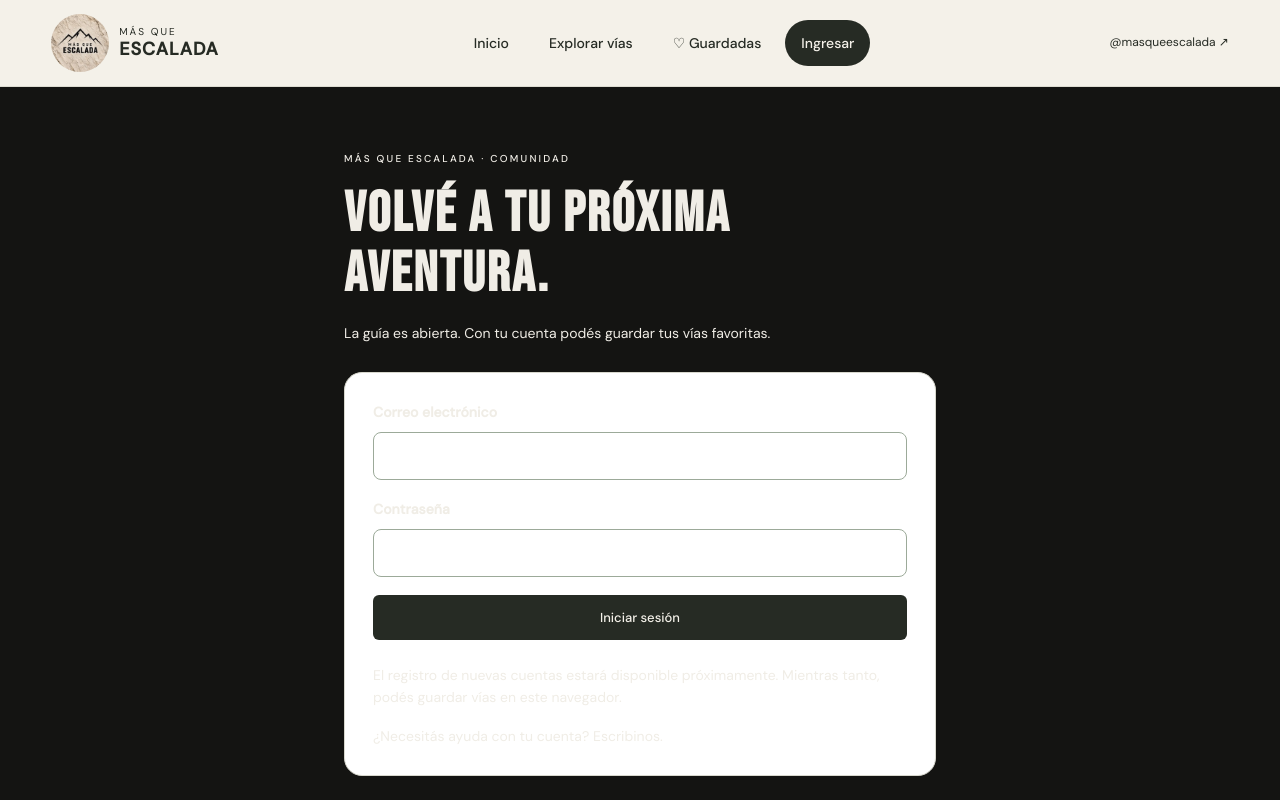
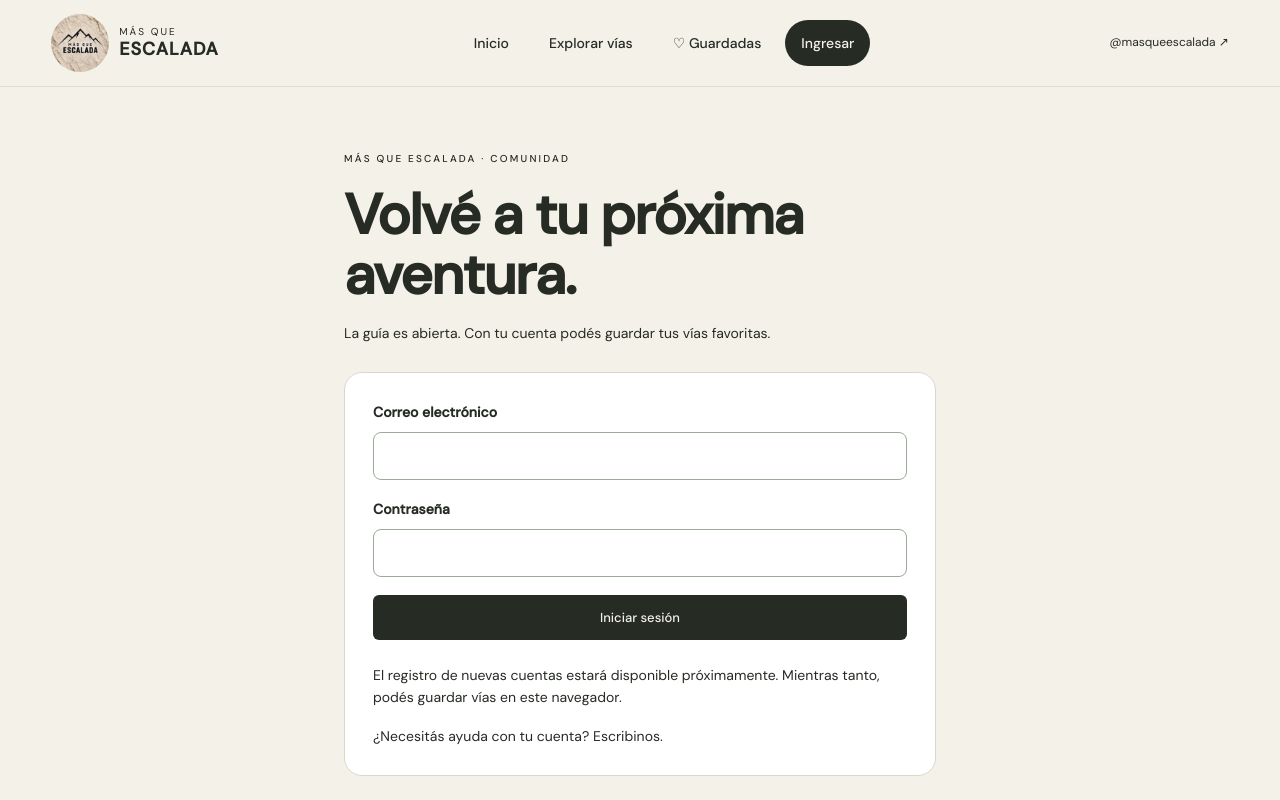
Before and after one commit to Gian1110/escalada-app, a React (Vite) app: page /cuenta in a window 1280 px wide. Shown: the top 800 px of the page. Built offline with nearby package versions, Linux system fonts and the light colour scheme; no server answers; the database is empty.

Commit message:
Corrige contraste de la pantalla de cuenta

```diff
--- a/src/styles/discover.css
+++ b/src/styles/discover.css
@@ -129,3 +129,4 @@
 .discovery { display:flow-root; }
 
 .account-page{max-width:640px;margin:0 auto;padding:64px 24px}.account-page h1{font-size:clamp(2.2rem,5vw,3.5rem);line-height:1.08;margin:16px 0}.account-page p{line-height:1.6;overflow-wrap:anywhere}.account-card{margin:28px 0;padding:28px;background:#fff;border:1px solid #d8d8ce;border-radius:18px}.account-card form{display:grid;gap:18px}.account-card label{display:grid;gap:8px;font-weight:600}.account-card input{width:100%;box-sizing:border-box;padding:12px;border:1px solid #9caa99;border-radius:8px;background:#fff;color:#262b24;font:inherit}.account-actions{display:grid;gap:16px;margin-top:24px}.account-actions button{justify-self:start;background:none;border:0;text-decoration:underline;font:inherit;cursor:pointer}.account-hint{font-size:.85rem}.account-page [role=alert]{color:#9b2626}.favorite-button:disabled{opacity:.5;cursor:wait}@media(max-width:600px){.account-card{padding:20px}.site-header nav{flex-wrap:wrap;justify-content:center;gap:8px 18px}}
+.site-shell > main:has(.account-page){background:var(--paper);color:var(--ink)}.account-page{color:var(--ink)}.account-page h1{font-family:'DM Sans',sans-serif;letter-spacing:-1.5px}.account-card{color:var(--ink)}.account-actions button{text-align:left;color:var(--ink)}.account-card .action-button{white-space:normal}.account-page button:disabled{opacity:.55;cursor:wait}
```
